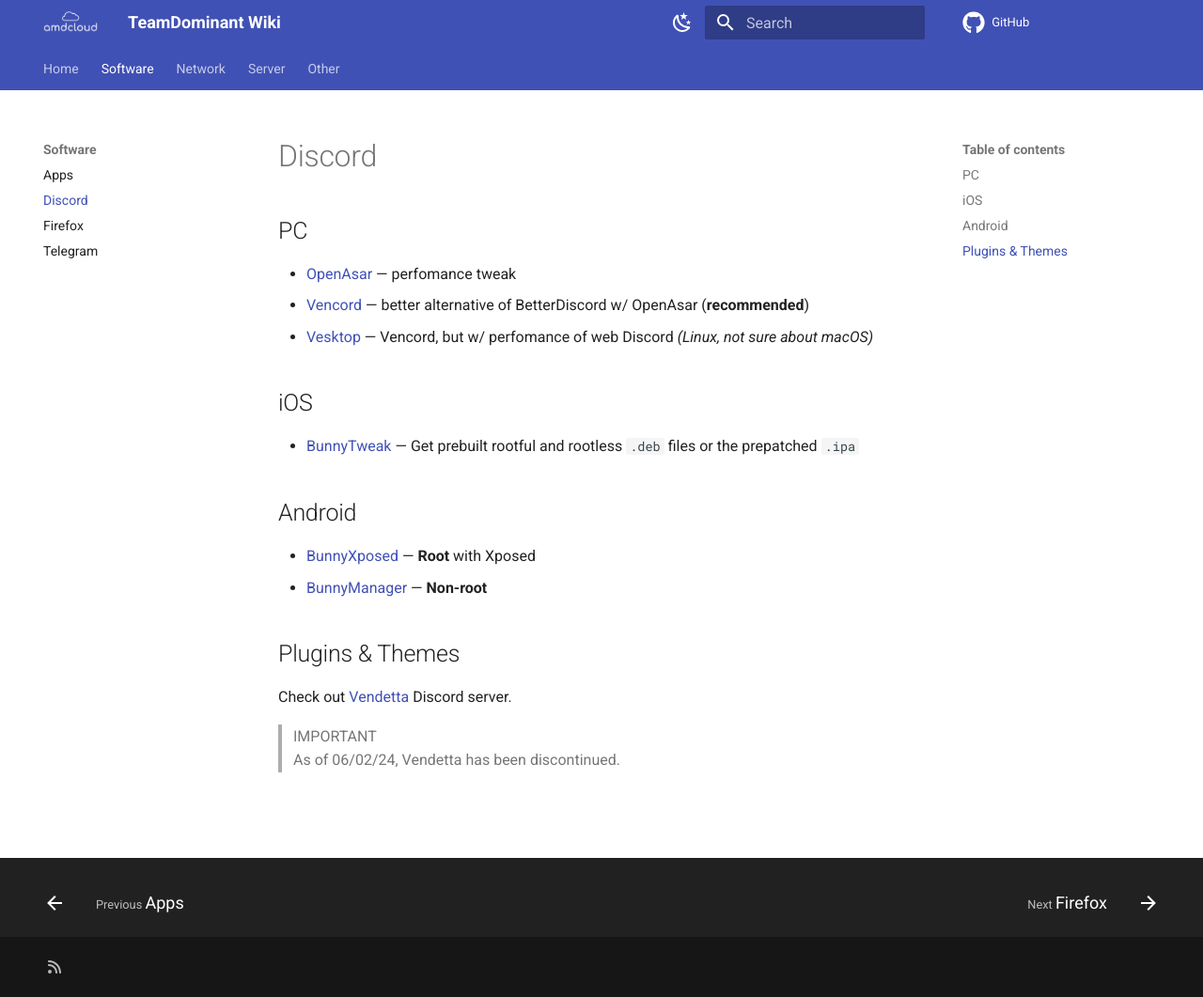
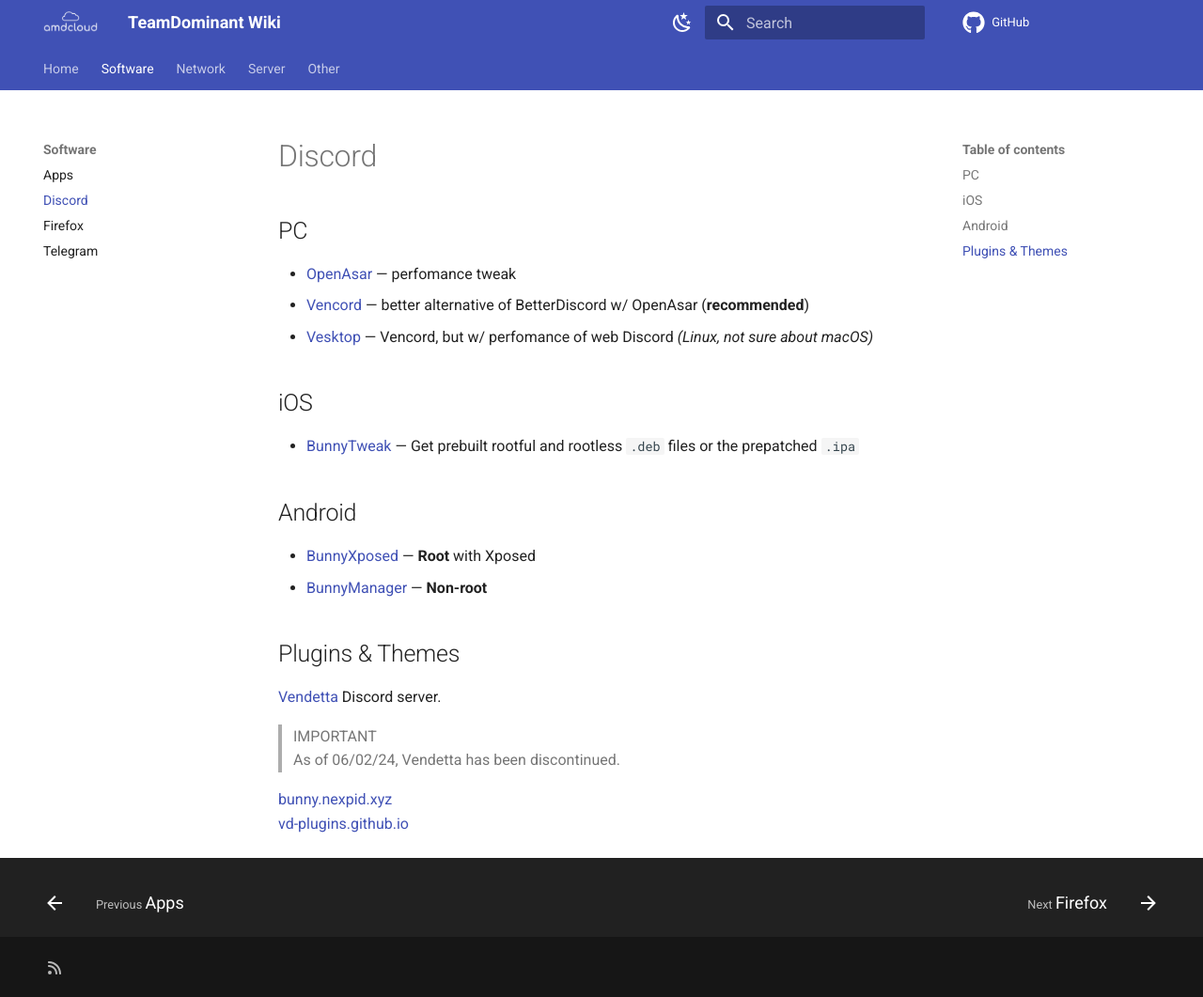
Before and after one commit to TeamDominant/Wiki-mkdocs, an MkDocs documentation site: the page built from docs/discord.md, in a window 1280 px wide and 1061 px high. Shown: the whole window at 94% size. Built offline with MkDocs 1.6.1 and Material for MkDocs 9.7.7, drawn with Linux system fonts in a browser that asks for light colours; comment, search, counter and statistics services are not loaded.

Commit message:
updated links for discord plugins

```diff
--- a/docs/discord.md
+++ b/docs/discord.md
@@ -16,6 +16,9 @@
 - [BunnyManager](https://github.com/bunny-mod/BunnyManager/releases/latest) — **Non-root**
 
 ## Plugins & Themes
-Check out [Vendetta](https://discord.gg/n9QQ4XhhJP) Discord server.
+[Vendetta](https://discord.gg/n9QQ4XhhJP) Discord server.
 > IMPORTANT
 > As of 06/02/24, Vendetta has been discontinued.
+
+[bunny.nexpid.xyz](https://bunny.nexpid.xyz/)
+[vd-plugins.github.io](https://vd-plugins.github.io/web/#)
```
